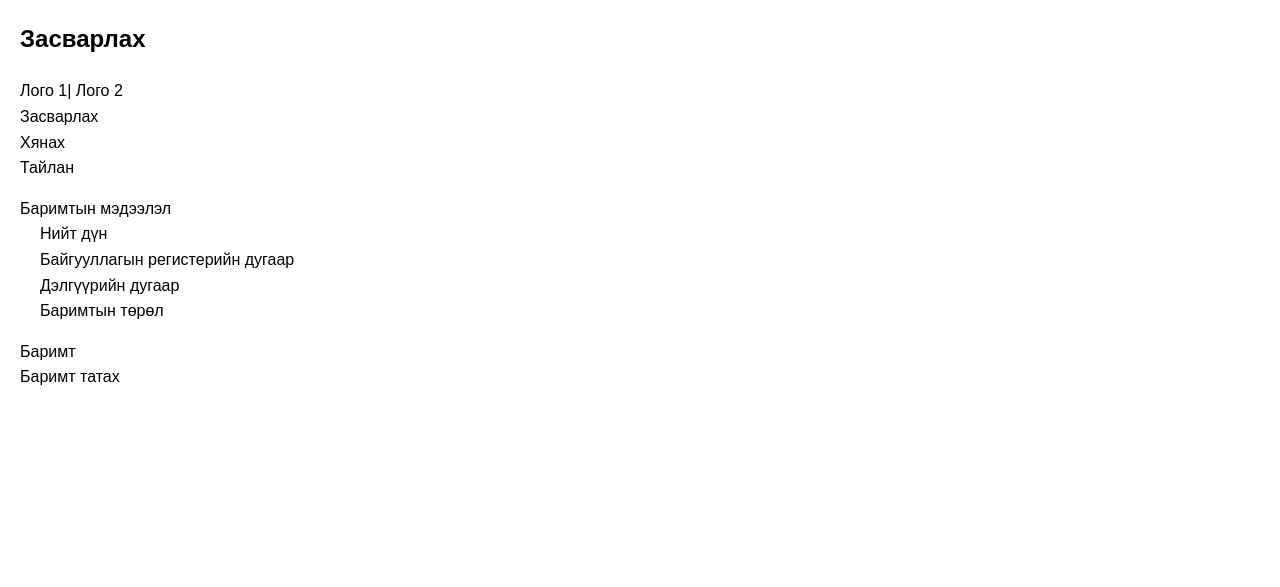
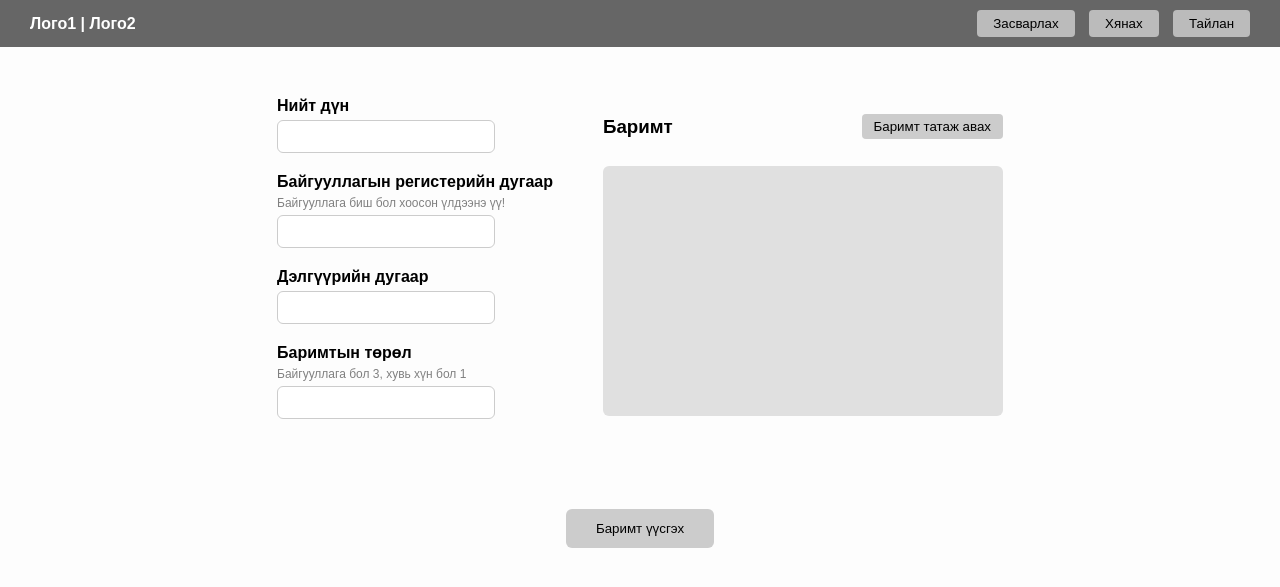
Before and after one commit to nominerdenebattur/barimt_zasvarlagch_web, a Django app: template templates/zasvarlah.html in a window 1280 px wide. Shown: the top 587 px of the page. Run offline with Django 4.2, Linux system fonts and the light colour scheme; the template is opened without the code that fills it, so the values that code supplies are empty.

Commit message:
added db connection, etc

```diff
--- a/barimt_zasvarlagch/__init__.py
+++ b/barimt_zasvarlagch/__init__.py
@@ -0,0 +1,3 @@
+import pymysql
+
+pymysql.install_as_MySQLdb()
--- a/barimt_zasvarlagch/urls.py
+++ b/barimt_zasvarlagch/urls.py
@@ -16,7 +16,9 @@ Including another URLconf
 """
 from django.contrib import admin
 from django.urls import path
+from barimt_zasvarlagch_app import views
 
 urlpatterns = [
     path('admin/', admin.site.urls),
+    path('', views.zasvarlah, name='zasvarlah'),
 ]
--- a/barimt_zasvarlagch_app/views.py
+++ b/barimt_zasvarlagch_app/views.py
@@ -1,4 +1,4 @@
 from django.shortcuts import render
 
-def home(request):
+def zasvarlah(request):
     return render(request, 'zasvarlah.html')
--- a/templates/zasvarlah.html
+++ b/templates/zasvarlah.html
@@ -3,46 +3,144 @@
 <head>
     <meta charset="UTF-8">
     <meta name="viewport" content="width=device-width, initial-scale=1.0">
-    <title>Засварлах</title>
+    <title>Баримт Засварлагч</title>
     <style>
         body {
             font-family: Arial, sans-serif;
-            line-height: 1.6;
-            margin: 20px;
+            margin: 0;
+            background: #fdfdfd;
         }
-        h1 {
-            font-size: 24px;
-            margin-bottom: 20px;
+        header {
+            display: flex;
+            justify-content: space-between;
+            align-items: center;
+            background: #666;
+            color: white;
+            padding: 10px 30px;
         }
-        .section {
-            margin-bottom: 15px;
+        header .logo {
+            font-weight: bold;
         }
-        .indented {
-            margin-left: 20px;
+        header nav button {
+            margin-left: 10px;
+            background: #bbb;
+            border: none;
+            padding: 6px 16px;
+            border-radius: 4px;
+            cursor: pointer;
+        }
+        main {
+            display: flex;
+            justify-content: center;
+            align-items: flex-start;
+            gap: 50px;
+            padding: 50px 20px;
+        }
+        .form-section {
+            display: flex;
+            flex-direction: column;
+            gap: 20px;
+        }
+        .form-group {
+            display: flex;
+            flex-direction: column;
+            gap: 5px;
+        }
+        .form-group label {
+            font-weight: bold;
+        }
+        .form-group small {
+            color: gray;
+            font-size: 12px;
+        }
+        .form-group input {
+            width: 200px;
+            padding: 8px;
+            border-radius: 6px;
+            border: 1px solid #ccc;
+        }
+        .document-section {
+            display: flex;
+            flex-direction: column;
+            gap: 10px;
+        }
+        .document-header {
+            display: flex;
+            justify-content: space-between;
+            align-items: center;
+        }
+        .document-header button {
+            background: #ccc;
+            border: none;
+            padding: 5px 12px;
+            border-radius: 4px;
+            cursor: pointer;
+        }
+        .document-box {
+            width: 400px;
+            height: 250px;
+            background: #e0e0e0;
+            border-radius: 6px;
+        }
+        .submit-section {
+            display: flex;
+            justify-content: center;
+            margin-top: 40px;
+        }
+        .submit-section button {
+            background: #ccc;
+            border: none;
+            padding: 12px 30px;
+            border-radius: 6px;
+            cursor: pointer;
         }
     </style>
 </head>
 <body>
-    <h1>Засварлах</h1>
+    <header>
+        <div class="logo">Лого1 | Лого2</div>
+        <nav>
+            <button>Засварлах</button>
+            <button>Хянах</button>
+            <button>Тайлан</button>
+        </nav>
+    </header>
 
-    <div class="section">
-        <div>Лого 1| Лого 2</div>
-        <div>Засварлах</div>
-        <div>Хянах</div>
-        <div>Тайлан</div>
-    </div>
+    <main>
+        <!-- Баримтын мэдээлэл -->
+        <div class="form-section">
+            <div class="form-group">
+                <label>Нийт дүн</label>
+                <input type="text">
+            </div>
+            <div class="form-group">
+                <label>Байгууллагын регистерийн дугаар</label>
+                <small>Байгууллага биш бол хоосон үлдээнэ үү!</small>
+                <input type="text">
+            </div>
+            <div class="form-group">
+                <label>Дэлгүүрийн дугаар</label>
+                <input type="text">
+            </div>
+            <div class="form-group">
+                <label>Баримтын төрөл</label>
+                <small>Байгууллага бол 3, хувь хүн бол 1</small>
+                <input type="text">
+            </div>
+        </div>
 
-    <div class="section">
-        <div>Баримтын мэдээлэл</div>
-        <div class="indented">Нийт дүн</div>
-        <div class="indented">Байгууллагын регистерийн дугаар</div>
-        <div class="indented">Дэлгүүрийн дугаар</div>
-        <div class="indented">Баримтын төрөл</div>
-    </div>
+        <!-- Баримт талбар -->
+        <div class="document-section">
+            <div class="document-header">
+                <h3>Баримт</h3>
+                <button>Баримт татаж авах</button>
+            </div>
+            <div class="document-box"></div>
+        </div>
+    </main>
 
-    <div class="section">
-        <div>Баримт</div>
-        <div>Баримт татах</div>
+    <div class="submit-section">
+        <button>Баримт үүсгэх</button>
     </div>
 </body>
 </html>
```
Also changed, not shown: barimt_zasvarlagch/settings.py (+8 -3 lines), barimt_zasvarlagch_app/models.py (added, +8 -0 lines), barimt_zasvarlagch_app/urls.py (deleted, +0 -8 lines), barimt_zasvarlagch_app/apps.py (added).
